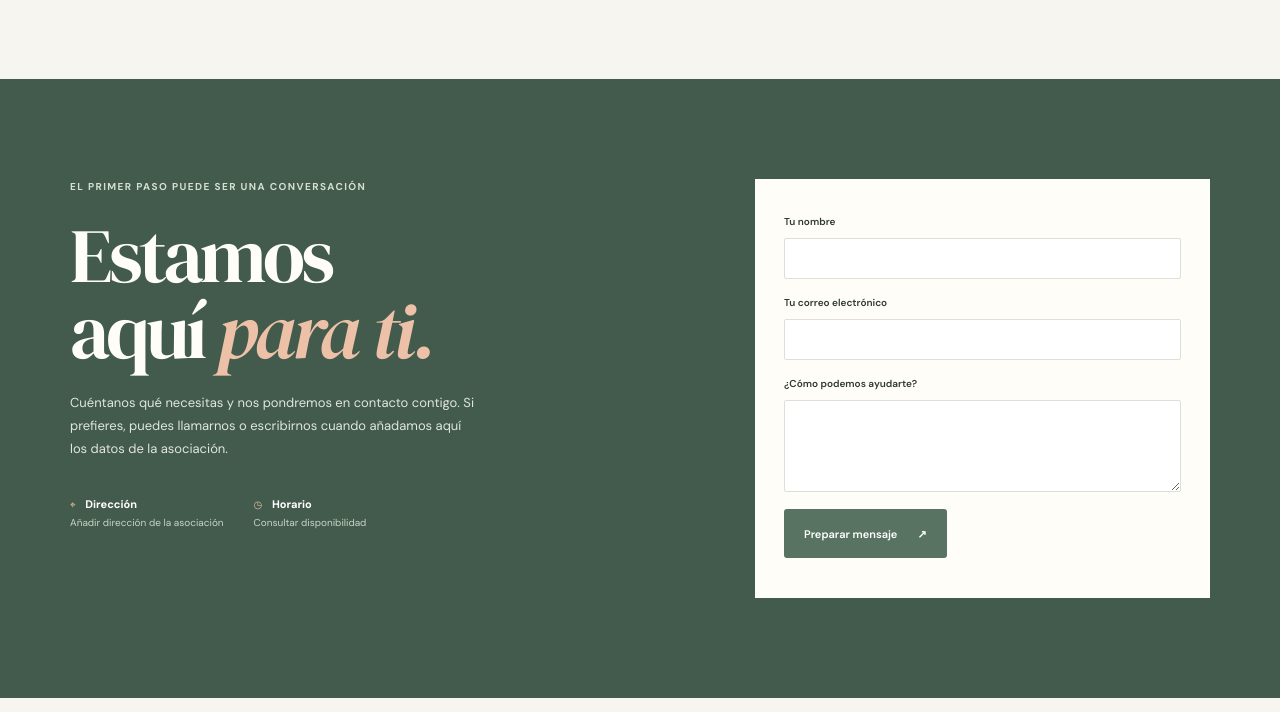
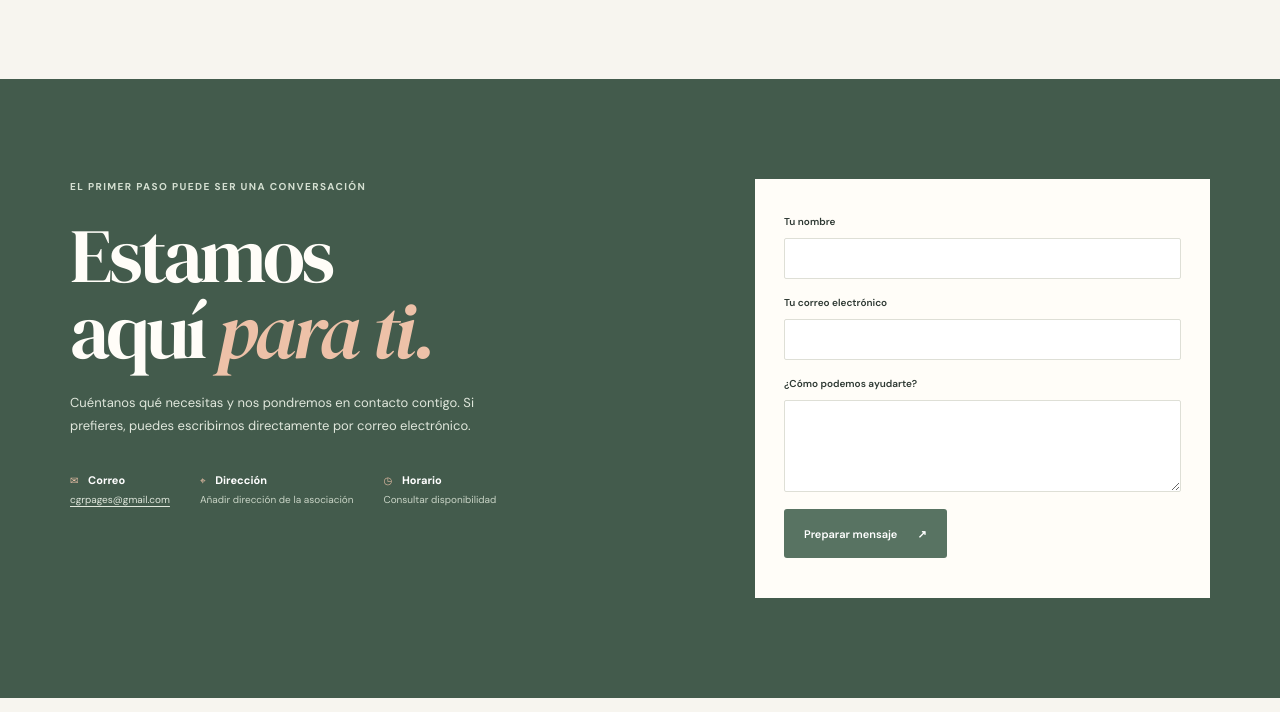
Before and after one commit to cgr2007/ConRecuerdoORG, a plain HTML site: page index.html in a window 1280 px wide. Shown: the part 2700-3412 px from the top of the page. Drawn offline with Linux system fonts and the light colour scheme.

Commit message:
Add files via upload

```diff
--- a/index.html
+++ b/index.html
@@ -168,9 +168,10 @@
             <h2>Estamos<br />aquí <em>para ti.</em></h2>
             <p>
               Cuéntanos qué necesitas y nos pondremos en contacto contigo. Si prefieres,
-              puedes llamarnos o escribirnos cuando añadamos aquí los datos de la asociación.
+              puedes escribirnos directamente por correo electrónico.
             </p>
             <div class="contact-details">
+              <p><span aria-hidden="true">✉</span> <strong>Correo</strong><br /><a href="mailto:cgrpages@gmail.com">cgrpages@gmail.com</a></p>
               <p><span aria-hidden="true">⌖</span> <strong>Dirección</strong><br /><span>Añadir dirección de la asociación</span></p>
               <p><span aria-hidden="true">◷</span> <strong>Horario</strong><br /><span>Consultar disponibilidad</span></p>
             </div>
--- a/script.js
+++ b/script.js
@@ -1,5 +1,4 @@
-// Añade aquí un correo real para habilitar el envío del formulario desde el cliente de correo.
-const CONTACT_EMAIL = "";
+const CONTACT_EMAIL = "cgrpages@gmail.com";
 
 const menuToggle = document.querySelector(".menu-toggle");
 const mainNav = document.querySelector("#main-nav");
--- a/styles.css
+++ b/styles.css
@@ -116,6 +116,7 @@ h1 em, h2 em { color: var(--green); font-weight: 400; }
 .contact-details p { margin: 0; color: #c9d4c6; font-size: 10px; line-height: 1.8; }
 .contact-details p > span:first-child { padding-right: 7px; color: #edc1a8; }
 .contact-details strong { color: white; font-size: 11px; }
+.contact-details a { color: #e0e7dc; text-decoration-thickness: 1px; text-underline-offset: 3px; }
 .contact-form { padding: 29px; display: grid; gap: 10px; align-content: start; color: var(--ink); background: var(--cream); }
 .contact-form label { margin-top: 7px; font-size: 10px; font-weight: 600; }
 .contact-form input, .contact-form textarea { width: 100%; padding: 11px 10px; border: 1px solid var(--line); border-radius: 2px; color: var(--ink); background: white; font-size: 13px; }
```
